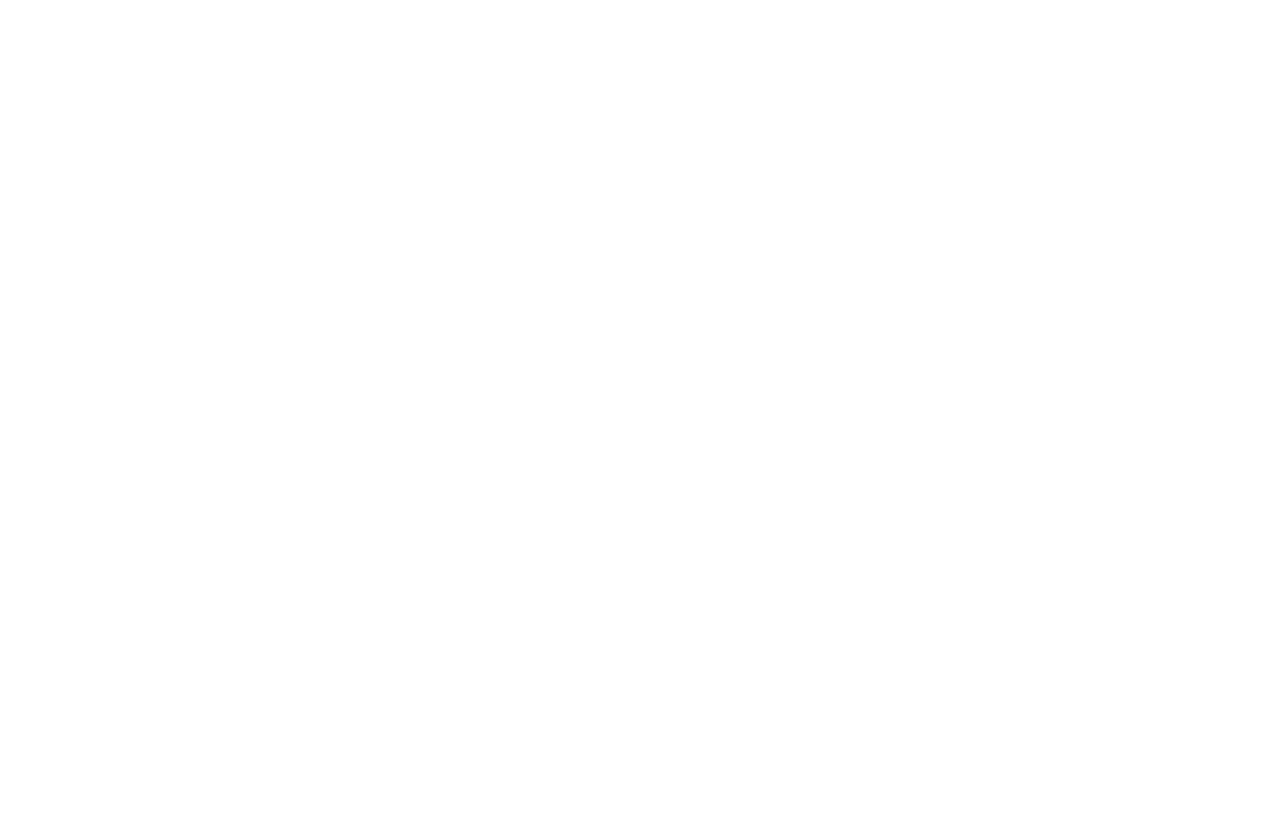
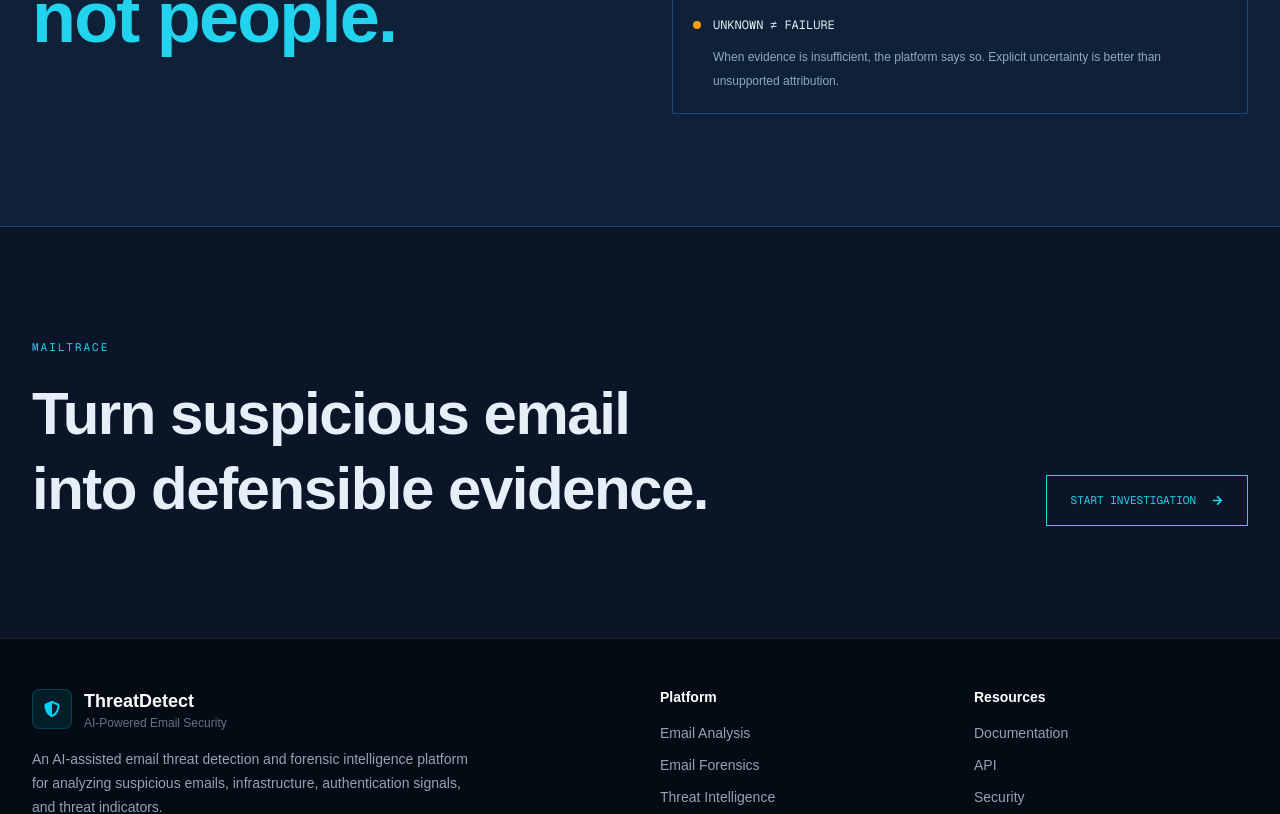
Before and after one commit to DavidPiyush/hackathon_project, a Next.js app: page / in a window 1280 px wide. Shown: the part 4781-5595 px from the top of the page. Before the commit the page ends 800 px from the top, so only its background shows below. Built offline with nearby package versions, Linux system fonts and the light colour scheme.

Commit message:
add footer

```diff
--- a/app/page.js
+++ b/app/page.js
@@ -1,9 +1,13 @@
+import About from "./_component/About"
+import Footer from "./_component/Footer"
 import Header from "./_component/Header"
 
 function page() {
   return (
     <div>
       <Header/>
+      <About/>
+      <Footer/>
     </div>
   )
 }
```
